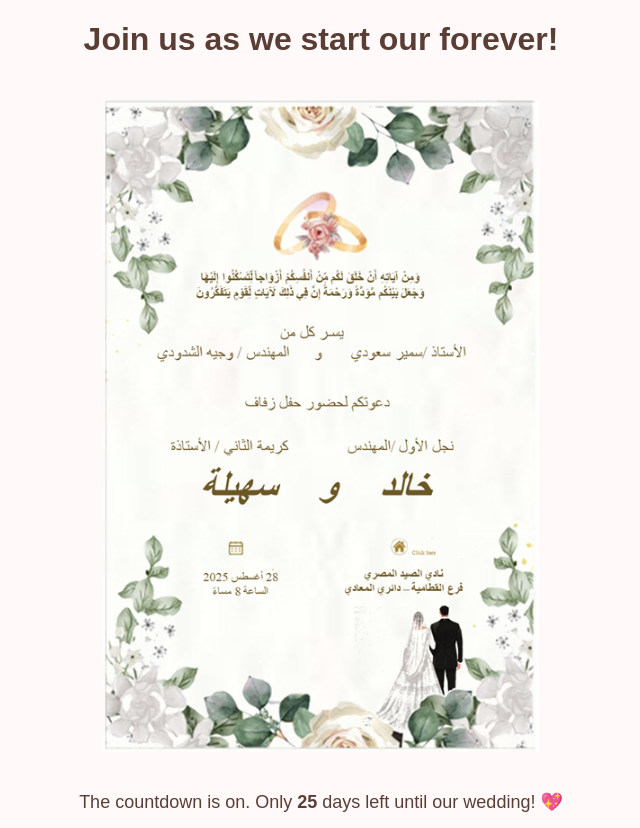
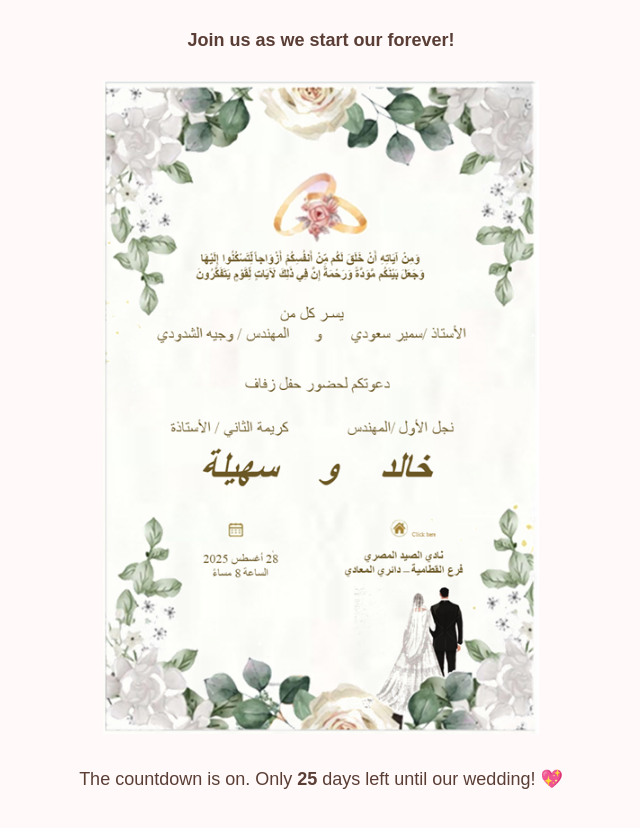
Before and after one commit to KSEG90/Wedding_invitationAR, a plain HTML site: page index.html in a window 1280 px wide. Shown: the whole page, without its empty margins (319-959 px from the left). Drawn offline with Linux system fonts and the light colour scheme.

Commit message:
Update index.html

```diff
--- a/index.html
+++ b/index.html
@@ -8,6 +8,13 @@
       text-align: center;
       background: #fff9f9;
       color: #5a3e36;
+	  max-width: 600px; /*Narrower webpage*/
+	  margin: 0 auto;
+	  padding: 20px;
+    }
+    h1 {
+      font-size: 18px; /* Reduced from default size */
+      margin: 10px 0; /* Adjusted margin */
     }
     .invite-container {
       position: relative; /* Add this */
@@ -21,7 +28,7 @@
     }
     .countdown {
       font-size: 18px;
-      margin: 15px;
+      margin: 10px;
     }
     /* Add this new class for the clickable area */
     .clickable-area {
```
